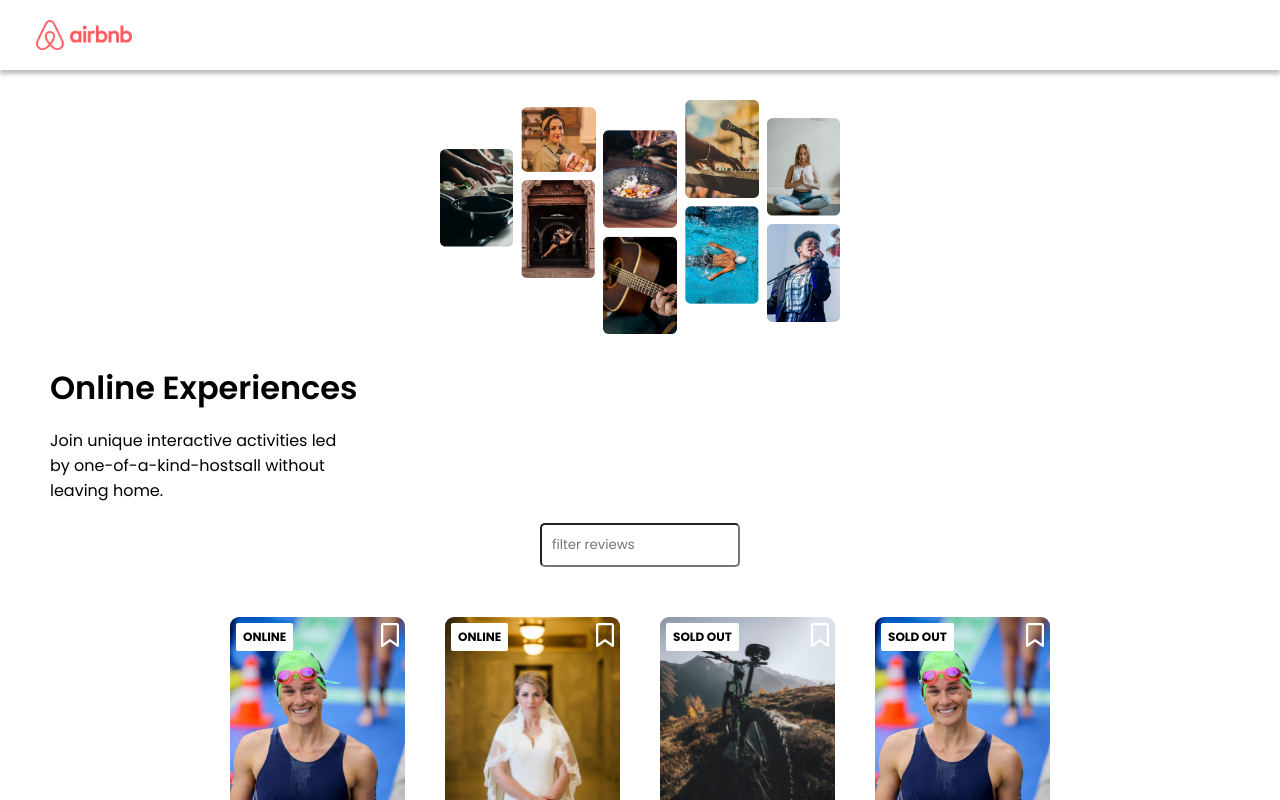
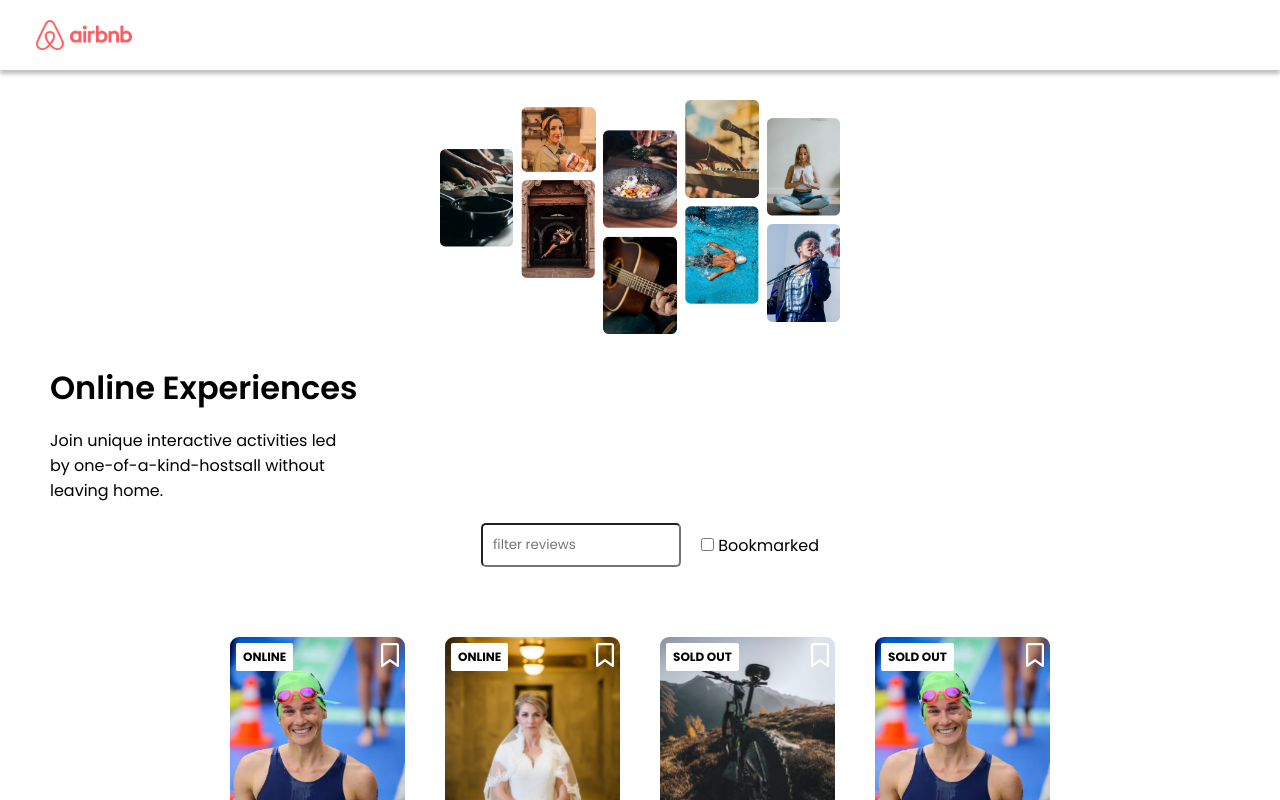
Before and after one commit to Marko1310/airbnbClone, a React (Create React App) app: page / in a window 1280 px wide. Shown: the top 800 px of the page. Built offline with nearby package versions, Linux system fonts and the light colour scheme.

Commit message:
Implemented bookmark functionality and checkbox logic to filter the bookmarked cards

```diff
--- a/src/App.css
+++ b/src/App.css
@@ -112,6 +112,12 @@ section {
   padding: 20px;
 }
 
+.search_and_bookmark_container {
+  display: flex;
+  flex-direction: row;
+  justify-content: center;
+}
+
 .search--container {
   display: flex;
   justify-content: center;
@@ -123,3 +129,9 @@ section {
   width: 15em;
   border-radius: 5px;
 }
+
+.bookmark--container {
+  display: flex;
+  justify-content: center;
+  align-items: center;
+}
--- a/src/App.js
+++ b/src/App.js
@@ -10,19 +10,64 @@ import { useState } from "react";
 //   return <Card key={el.id} element={el} />;
 // });
 
+// Upgrade the objects with a new propertie: clicked
+const upgradedObjects = data.map((el) => {
+  return { ...el, bookmarked: false };
+});
+
 function App() {
   const [cardstate, setCardState] = useState({
-    cards: data,
+    cards: upgradedObjects,
     searchfield: "",
+    checked: false,
   });
+
+  // create a state for bookmarked cards
+  const [bookmarkedCards, setBookmarkedCards] = useState([]);
+
+  // update state for bookmarked icon cards
+  function bookmarkCard(id) {
+    const newBookmarkedArray = cardstate.cards;
+    for (let i = 0; i < newBookmarkedArray.length; i++) {
+      if (newBookmarkedArray[i].id === id) {
+        newBookmarkedArray[i].bookmarked = !newBookmarkedArray[i].bookmarked;
+      }
+    }
+    setCardState({ cards: newBookmarkedArray, searchfield: "" });
+  }
+
+  // on checkbox click, change the state of cardstate: checked
+
+  // 1. filter the array and update the bookmarked state
+  const filterBookmarked = function (event) {
+    if (event.target.checked) {
+      const newFilteredBookmarkedArray = cardstate.cards.filter(
+        (el) => el.bookmarked
+      );
+      setCardState((prevcardstate) => {
+        return {
+          ...prevcardstate,
+          checked: true,
+        };
+      });
+      setBookmarkedCards(newFilteredBookmarkedArray);
+
+      // 2. just change the checked to false
+    } else {
+      setCardState((prevcardstate) => {
+        return {
+          ...prevcardstate,
+          checked: false,
+        };
+      });
+    }
+    console.log(event.target.checked);
+  };
 
   const onSearchChange = function (event) {
     setCardState((cardstate) => {
       return { ...cardstate, searchfield: event.target.value };
     });
-
-    console.log(filterCards);
-    console.log(cardstate.searchfield);
   };
 
   const filterCards = cardstate.cards.filter((cards) => {
@@ -35,8 +80,19 @@ function App() {
     <div>
       <Navbar />
       <Hero />
-      <Search searchchange={onSearchChange} />
-      <div className="card--list">{<CardElements data={filterCards} />}</div>
+      <Search
+        searchchange={onSearchChange}
+        filterBookmarked={filterBookmarked}
+      />
+      <div className="card--list">
+        {
+          // Choose what to send as a prop to render depending on cardstate.checked
+          <CardElements
+            data={cardstate.checked ? bookmarkedCards : filterCards}
+            bookmarkCard={bookmarkCard}
+          />
+        }
+      </div>
     </div>
   );
 }
--- a/src/components/CardElements.js
+++ b/src/components/CardElements.js
@@ -1,22 +1,7 @@
-import { React, useRef, useState } from "react";
+import { React, useState } from "react";
 import star from "../images/star.png";
 
-const CardElements = ({ data }) => {
-  // State for the iconsClass
-  const [clicked, setClicked] = useState(false);
-
-  // Reference the bookmark icon
-  const elementRef = useRef();
-
-  function changeIcon() {
-    setClicked((prevClicked) => {
-      return !prevClicked;
-    });
-    const bookmarkIcon = elementRef.current;
-    bookmarkIcon.className = "none";
-    console.log(bookmarkIcon);
-  }
-
+const CardElements = ({ data, bookmarkCard }) => {
   return data.map((el) => {
     let badgeText;
 
@@ -28,15 +13,16 @@ const CardElements = ({ data }) => {
       <div key={el.id} className="card">
         {badgeText && <div className="card--badge">{badgeText}</div>}
         <i
-          ref={elementRef}
-          onClick={changeIcon}
+          id={el.id}
+          onClick={() => {
+            bookmarkCard(el.id);
+          }}
           className={
-            clicked
-              ? "fa-solid fa-bookmark fa-2xl"
-              : "fa-regular fa-bookmark fa-2xl"
+            el.bookmarked === false
+              ? "fa-regular fa-bookmark fa-2xl"
+              : "fa-solid fa-bookmark fa-2xl"
           }
         ></i>
-        {/* <i class="fa-solid fa-bookmark fa-2xl"></i> */}
         <img
           className="card--image"
           src={require(`../images/${el.coverImg}`)}
@@ -59,13 +45,4 @@ const CardElements = ({ data }) => {
   });
 };
 
-// const Card = (props) => {
-//   let badgeText;
-
-//   if (props.element.openSpots === 0) {
-//     badgeText = "SOLD OUT";
-//   } else if (props.element.location === "Online") {
-//     badgeText = "ONLINE";
-//   }
-
 export default CardElements;
--- a/src/components/Search.js
+++ b/src/components/Search.js
@@ -1,7 +1,8 @@
 import React from "react";
 
-const Search = function ({ searchchange }) {
+const Search = function ({ searchchange, filterBookmarked }) {
   return (
+    <div className="search_and_bookmark_container">
       <div className="search--container">
         <input
           className="search--box"
@@ -10,6 +11,19 @@ const Search = function ({ searchchange }) {
           onChange={searchchange}
         />
       </div>
+      <div className="bookmark--container">
+        <form>
+          <input
+            type="checkbox"
+            id="bookmarked"
+            name="bookmarked"
+            value="bookmarked"
+            onChange={(event) => filterBookmarked(event)}
+          />
+          <label> Bookmarked</label>
+        </form>
+      </div>
+    </div>
   );
 };
 
```
Lines whose indentation alone changed are shown as unchanged.
